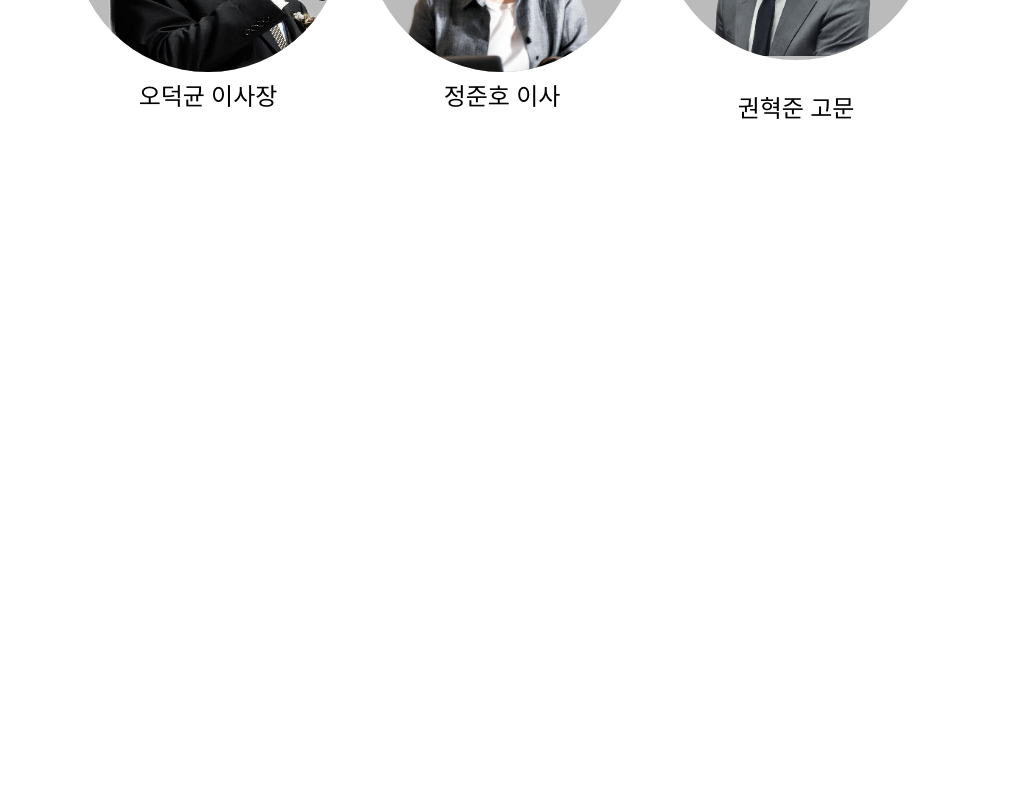
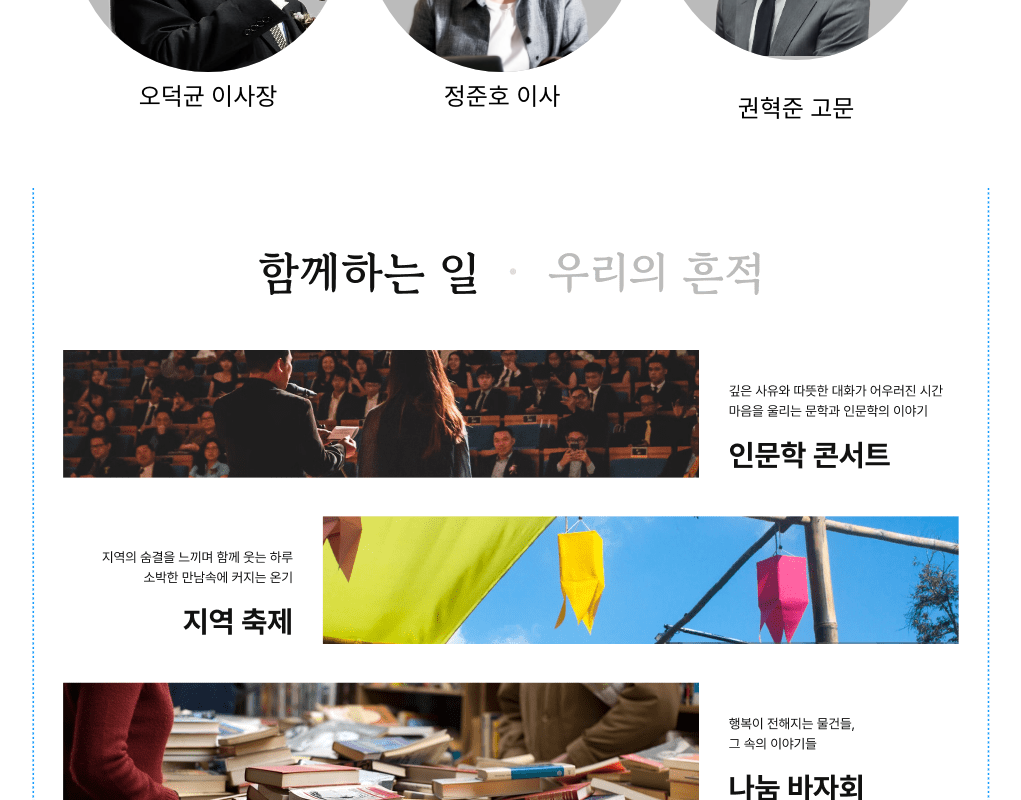
Before and after one commit to Onyedikachi/sasaek-mini, a React (Vite) app: page / in a window 1280 px wide. Shown: the part 2180-2980 px from the top of the page, without its empty margins (138-1159 px from the left). Before the commit the page ends 2304 px from the top, so only its background shows below. Built offline with nearby package versions, Linux system fonts and the light colour scheme.

Commit message:
add activities section

```diff
--- a/src/pages/home/index.jsx
+++ b/src/pages/home/index.jsx
@@ -5,10 +5,11 @@ import BookImage from '../../assets/images/book-image.png';
 import HeroImage from '../../assets/images/hero-image.jpg';
 
 import Chairman1 from '../../assets/images/chairman-1.png';
-
 import Chairman2 from '../../assets/images/chairman-2.png';
 import Chairman3 from '../../assets/images/chairman-3.png';
 import Signature from '../../assets/images/signature.png';
+import Activities from '../../assets/images/activities.png';
+
 
 
 import { DownOutlined, RightOutlined } from '@ant-design/icons';
@@ -182,12 +183,25 @@ const ChairmanSection = () => {
   )
 }
 
+const ActivitiesSection = () => {
+
+  return (
+    <div className='w-full flex items-center justify-center py-16'>
+      <img
+        src={Activities} alt='activities'
+        className=' object-contain '
+      />
+    </div>
+  )
+}
+
 const Home = () => {
   return (
     <>
       <HeaderSection />
       <CultureSection />
       <ChairmanSection />
+      <ActivitiesSection />
     </>
   )
 }
```
